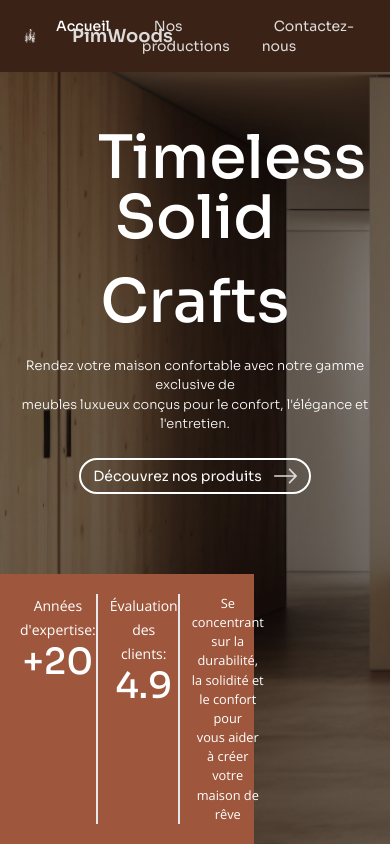
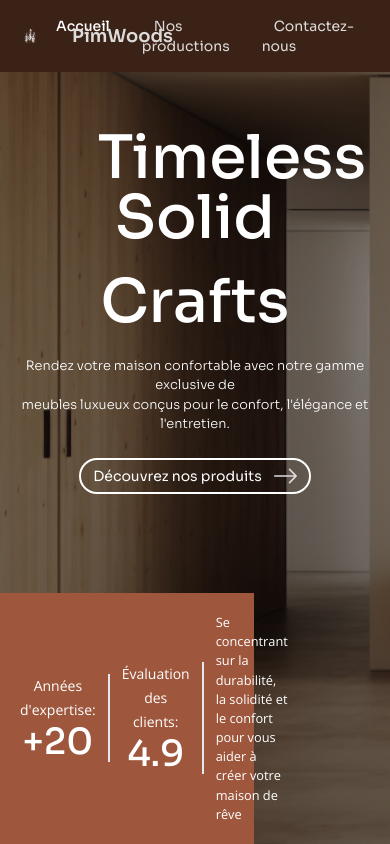
Before and after one commit to yaCHBn2004/pim-woods-site, a React (Vite) app in the folder client/: page / in a window 390 px wide. Shown: the top 844 px of the page. Built offline with nearby package versions, Linux system fonts and the light colour scheme.

Commit message:
responsive: medium sized screens

```diff
--- a/client/src/App.jsx
+++ b/client/src/App.jsx
@@ -6,7 +6,6 @@ import Main from "./pages/Landing page/Main";
 import ContactUsPage from "./pages/Contact/Main";
 import PageLayout from "./components/super components/PageLayout"
 import ProductsMain from "./pages/Products/ProductsMain";
-import ContactMain from "./pages/Contact/Main";
 
 
 const App = () => {
--- a/client/src/components/super components/Footer.jsx
+++ b/client/src/components/super components/Footer.jsx
@@ -8,7 +8,7 @@ import Map from '../Map'
 const Footer = () => {
   return (
     <div className='bg-darkBrown flex flex-col '>
-      <div className='p-14  flex justify-between text-bg'>
+      <div className=' p-12 md:max-lg:p-6 flex justify-between text-bg'>
         <FootLogo />
 
         <div className=' flex flex-col gap-5 mx-[2rem] items-start'>
--- a/client/src/index.css
+++ b/client/src/index.css
@@ -23,5 +23,5 @@
 }
 
 .header {
-  @apply relative z-10  h-screen bg-header-pic bg-cover bg-no-repeat text-center
+  @apply relative z-10 h-screen bg-header-pic bg-cover bg-no-repeat text-center
 }
--- a/client/src/pages/Landing page/sections/Header.jsx
+++ b/client/src/pages/Landing page/sections/Header.jsx
@@ -5,7 +5,7 @@ import { Link } from 'react-router-dom'
 export const Header = () => {
   return (
     <div className='header'>
-      <div className=' text-white gap-[1.5rem] pt-32 flex flex-col items-center '>
+      <div className=' text-white gap-[1.5rem] pt-32 md:pt-24 flex flex-col items-center '>
 
         <h1 className=' text-6xl font-medium w-[50%]'>Timeless Solid </h1>
         <h1 className=' text-6xl font-medium w-[50%]'>Crafts </h1>
@@ -29,23 +29,22 @@ export const Header = () => {
 
 function HeaderAccessory() {
   return (
-    <div className='absolute bottom-0 w-[65%] bg-secondary text-white py-5'>
-      <div className='flex px-5 gap-3'>
-          <div className='basis-[25%] border-r-2 '>
-            <span className='paragraph font-light text-sm'>Années d'expertise:</span>
+    <div className=' md:max-lg:py-1.5 absolute bottom-0 w-[65%] bg-secondary text-white py-5'>
+      <div className='flex items-center px-5 gap-3 md:max-lg:gap-6'>
+          <div className='basis-[25%] border-r-2 pr-3'>
+            <span className='paragraph font-light text-sm md:max-lg:text-xs'>Années d'expertise:</span>
             <h2 className=' font-medium text-4xl'>+20</h2>
           </div>
 
-          <div className='basis-[25%] border-r-2'>
-            <span className='paragraph font-light text-sm'>Évaluation des clients:</span>
+          <div className='basis-[25%] border-r-2 pr-3'>
+            <span className='paragraph font-light text-sm md:max-lg:text-xs'>Évaluation des clients:</span>
             <h2 className=' font-medium text-4xl'>4.9</h2>
           </div>
 
-          <div className='flex flex-col justify-center basis-[50%]'>
-            <span className='paragraph text-[0.8rem]'>Se concentrant sur la durabilité, la solidité et le confort pour </span>
-            <span className='paragraph text-[0.8rem]'>vous aider à créer votre maison de rêve </span>
+          <div className='flex flex-col justify-center items-start basis-[50%] text-left'>
+            <span className='paragraph text-[0.8rem] md:max-lg:text-[0.6rem]'>Se concentrant sur la durabilité, la solidité et le confort  </span>
+            <span className='paragraph text-[0.8rem] md:max-lg:text-[0.6rem]'>pour vous aider à créer votre maison de rêve </span>
           </div>
-
       </div>
 
     </div>
```
